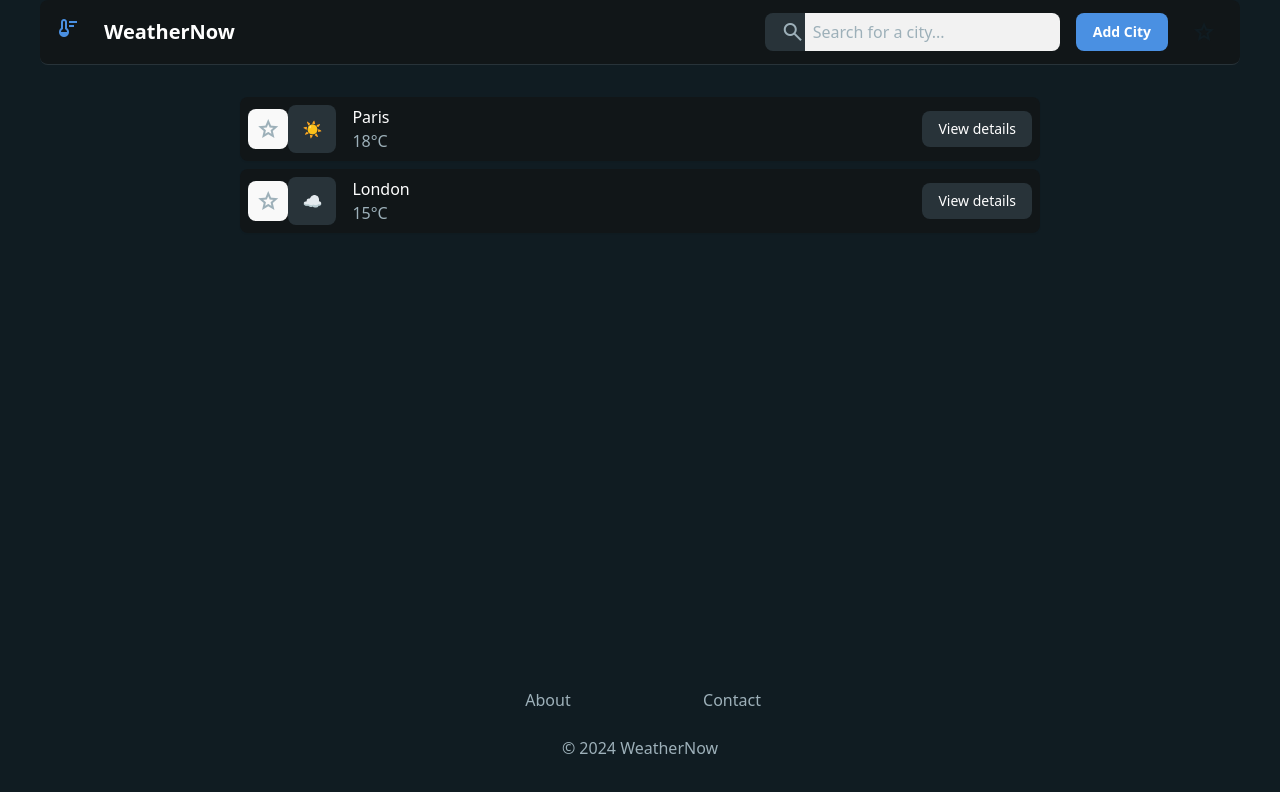
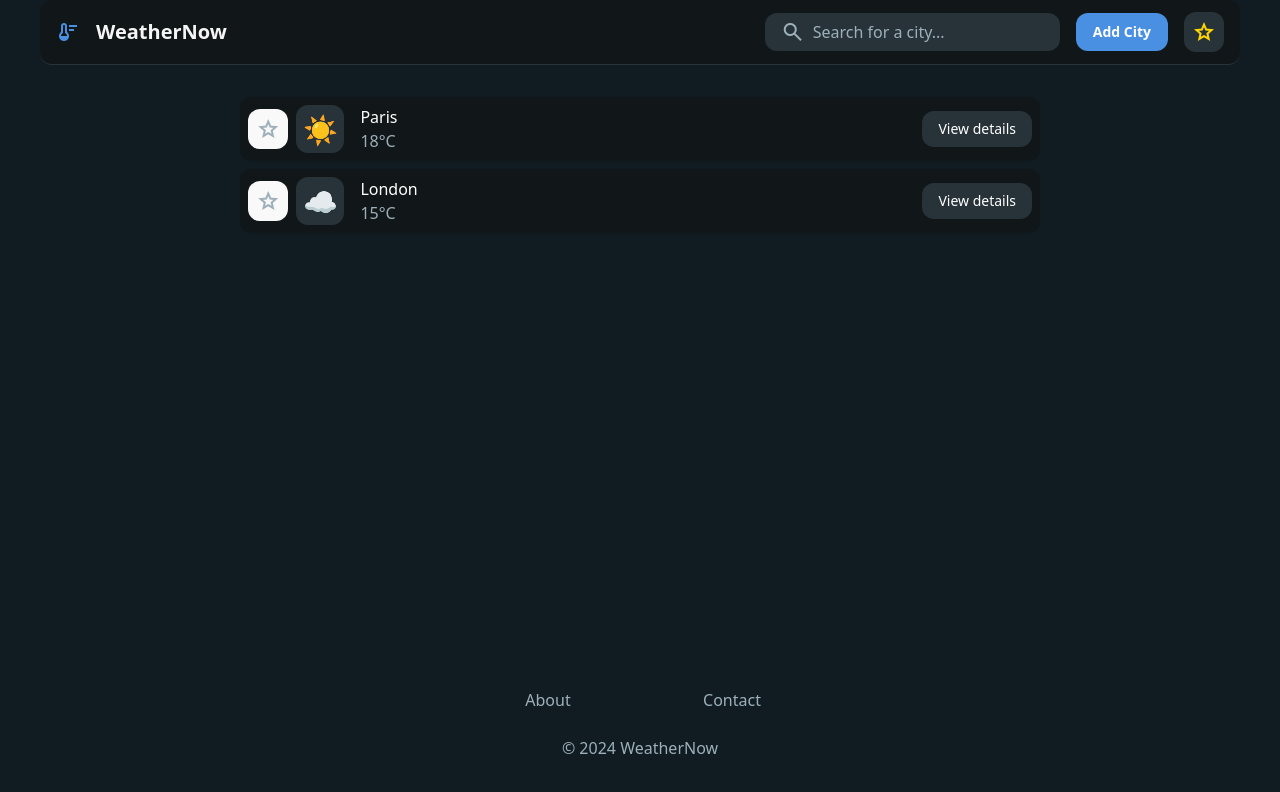
Before and after one commit to VasckMe/Weather-App, a React (Vite) app: page / in a window 1280 px wide. Shown: the top 792 px of the page. Built offline with nearby package versions, Linux system fonts and the light colour scheme.

Commit message:
Fixed layout, add colors

```diff
--- a/index.html
+++ b/index.html
@@ -13,15 +13,30 @@
             theme: {
                 extend: {
                     colors: {
-              primary: "#4A90E2",
-              "background-light": "#F2F2F2",
+                        "seachBarBg": "#111618",
+                        "primary": "#4A90E2",
+                        "accent": "#FFD700",
+                        "background-light": "#F5F5F5",
                         "background-dark": "#101c22",
+                        "text-light": "#333333",
+                        "text-dark": "#F5F5F5",
+                        "card-light": "#FFFFFF",
+                        "card-dark": "#1a2a33",
+                        "surface-dark": "#283339",
+                        "muted-dark": "#9db0b9",
+                        "muted": "#9CA3AF",
+                        "border-dark": "#374151",
+                        "danger": "#EF4444",
+                        "danger-strong": "#B91C1C"
+                    },
+                    fontFamily: {
+                        "display": ["Space Grotesk", "sans-serif"]
                     },
                     borderRadius: {
-              DEFAULT: "0.25rem",
-              lg: "0.5rem",
-              xl: "0.75rem",
-              full: "9999px",
+                        "DEFAULT": "0.5rem",
+                        "lg": "0.75rem",
+                        "xl": "1rem",
+                        "full": "9999px"
                     },
                 },
             },
--- a/src/components/CityListItem.tsx
+++ b/src/components/CityListItem.tsx
@@ -1,6 +1,5 @@
-// src/components/CityListItem.tsx
 import { Link } from 'react-router-dom';
-import { useFavorites } from '../contexts/FavoritesContext'; // <-- 1. Import hooka
+import { useFavorites } from '../contexts/FavoritesContext';
 
 interface CityListItemProps {
     id: string;
@@ -12,41 +11,36 @@ interface CityListItemProps {
 }
 
 export const CityListItem = ({ id, icon, cityName, temperature } : CityListItemProps) => {
-    // <-- 2. Pobierz funkcje z kontekstu
     const { toggleFavorite, isFavorite } = useFavorites();
     const isFav = isFavorite(id);
 
     return (
-        <div className="w-200 h-fit rounded-lg flex justify-between p-2 items-center shadow-md bg-[#111618] shadow-sm">
-
-            {/* --- 3. DODANY PRZYCISK GWIAZDKI --- */}
+        <div className="w-200 h-fit rounded-lg flex justify-between p-2 gap-2 items-center shadow-md bg-seachBarBg shadow-sm">
             <button
               onClick={(e) => {
                 e.stopPropagation(); // Zapobiega kliknięciu na cały element
                 toggleFavorite(id);
               }}
               title={isFav ? "Remove from favorites" : "Add to favorites"}
-              className={`flex items-center justify-center size-10 rounded-lg hover:bg-[#283339] ${isFav ? 'text-accent' : 'text-[#9db0b9]'}`}
+              className={`flex items-center justify-center size-10 rounded-lg hover:bg-surface-dark ${isFav ? 'text-accent' : 'text-muted-dark'}`}
             >
-              <span className="material-symbols-outlined">
-                {isFav ? 'star' : 'star_outline'}
-              </span>
+              <span className="material-symbols-outlined">{'star'}</span>
             </button>
-            {/* ------------------------------------ */}
 
-            <div className="flex items-center gap-4 flex-1"> {/* Dodano flex-1 */}
-                <div className="flex items-center justify-center rounded-lg bg-background-light dark:bg-[#283339] size-12">
-                    <span>{icon}</span>
+            <div className="flex items-center gap-4 flex-1">
+                <div className="flex items-center justify-center rounded-lg bg-background-light dark:bg-surface-dark size-12">
+                    <span className="text-[28px]">{icon}</span>
                 </div>
                 <div className="flex flex-col justify-center">
                     <span className="text-white">{cityName}</span>
-                    <span className="text-[#9db0b9]">{temperature}°C</span>
+                    <span className="text-muted-dark">{temperature}°C</span>
                 </div>
             </div>
+
             <div>
                 <Link
                     to={`/details/${id}`}
-                    className="flex items-center justify-center rounded-lg px-4 py-2 bg-[#283339] text-white text-sm hover:bg-gray-700"
+                    className="flex items-center justify-center rounded-lg px-4 py-2 bg-surface-dark text-white text-sm hover:bg-gray-700"
                 >
                     View details
                 </Link>
--- a/src/components/HourlyForecastItem.tsx
+++ b/src/components/HourlyForecastItem.tsx
@@ -12,7 +12,6 @@ interface HourlyForecastItemProps {
     isNow = false,
   }: HourlyForecastItemProps) => {
 
-    // Dynamiczne klasy dla wyróżnienia "Now"
     const containerClasses = isNow
       ? "bg-primary/20 text-primary border border-primary"
       : "bg-background-dark/50 dark:bg-black/20";
--- a/src/components/MainLayout.tsx
+++ b/src/components/MainLayout.tsx
@@ -1,42 +1,33 @@
-// src/components/MainLayout.tsx
-import { Outlet, Link } from 'react-router-dom';
+import { Outlet, Link } from 'react-router-dom'
 
 export const MainLayout = () => {
   return (
-    // Klasy skopiowane z App.tsx
     <div className="flex flex-col w-full items-center justify-center min-h-screen">
+      <header className="w-300 flex items-center justify-between border-b border-solid border-b-surface-dark px-4 py-3 bg-seachBarBg rounded-lg">
+        <div className="flex items-center gap-4 text-text-light dark:text-text-dark">
+          <span className="text-primary material-symbols-outlined">thermostat</span>
+          <h2 className="text-text-light dark:text-text-dark text-xl font-bold">WeatherNow</h2>
+        </div>
 
-      {/* Header skopiowany z App.tsx */}
-      <header className="w-300 flex items-center justify-between border-b border-solid border-b-[#283339] px-4 py-3 bg-[#111618] rounded-lg">
-        <div className="flex items-center gap-4 text-white">
-          <div className="size-8 text-primary"> {/* Kolor 'primary' się zaktualizuje z tailwind.config.js */}
-            <span className="material-symbols-outlined">thermostat</span>
-          </div>
-          <h2 className="text-white text-xl font-bold">WeatherNow</h2>
-        </div>
         <div className="flex justify-end items-center gap-4">
           <div className="flex w-full flex-1 items-stretch rounded-lg h-full">
-            <div className="text-[#9db0b9] flex bg-[#283339] items-center justify-center pl-4 rounded-l-lg border-r-0">
+            <div className="text-muted dark:text-muted-dark flex bg-background-light dark:bg-surface-dark items-center justify-center pl-4 rounded-l-lg border-r-0">
               <span className="material-symbols-outlined">search</span>
             </div>
-            <input className="form-input flex rounded-lg text-white focus:outline-0 focus:ring-0 border-none bg-background-light bg-[#283339] focus:border-none h-full placeholder:text-[#9db0b9] px-4 rounded-l-none  pl-2" placeholder="Search for a city..." />
+            <input className="form-input flex rounded-lg text-text-light dark:text-text-dark focus:outline-0 focus:ring-0 border-none bg-background-light dark:bg-surface-dark focus:border-none h-full placeholder:text-muted dark:placeholder:text-muted-dark px-4 rounded-l-none  pl-2" placeholder="Search for a city..." />
           </div>
 
-          {/* Przycisk "Add City" */}
           <button className="flex items-center justify-center rounded-lg px-4 bg-primary text-white text-sm font-bold hover:bg-primary/90">
             Add City
           </button>
 
-          {/* --- NOWY PRZYCISK ULUBIONYCH --- */}
           <Link
             to="/favorites"
-            className="flex items-center justify-center rounded-lg size-10 bg-accent text-background-dark hover:bg-accent/90"
+            className="flex items-center justify-center rounded-lg size-10 text-background-light bg-background-light dark:bg-surface-dark"
             title="Favorite Cities"
           >
-            <span className="material-symbols-outlined">star</span>
+            <span className="text-accent material-symbols-outlined">star</span>
           </Link>
-          {/* ---------------------------------- */}
-
         </div>
       </header>
 
@@ -45,13 +36,12 @@ export const MainLayout = () => {
         <Outlet />
       </main>
 
-      {/* Footer skopiowany z App.tsx */}
-      <footer className="w-full flex flex-col gap-6 px-5 py-10 text-center @container mt-auto">
+      <footer className="w-full flex flex-col gap-6 px-5 py-10 text-center">
         <div className="flex items-center justify-center gap-6">
-          <a className="text-[#9db0b9] leading-normal min-w-40 hover:text-primary dark:hover:text-primary" href="#">About</a>
-          <a className="text-[#9db0b9] leading-normal min-w-40 hover:text-primary dark:hover:text-primary" href="#">Contact</a>
+          <a className="text-muted dark:text-muted-dark min-w-40 hover:text-primary dark:hover:text-primary" href="#">About</a>
+          <a className="text-muted dark:text-muted-dark min-w-40 hover:text-primary dark:hover:text-primary" href="#">Contact</a>
         </div>
-        <p className="text-gray-500 dark:text-[#9db0b9] text-base font-normal leading-normal">© 2024 WeatherNow</p>
+        <p className="text-muted dark:text-muted-dark text-base font-normal leading-normal">© 2024 WeatherNow</p>
       </footer>
     </div>
   );
--- a/src/contexts/FavoritesContext.tsx
+++ b/src/contexts/FavoritesContext.tsx
@@ -1,28 +1,23 @@
 import { createContext, useContext, useState, ReactNode, useEffect } from 'react';
 
 interface FavoritesContextType {
-  favorites: string[]; // Tablica ID miast
+  favorites: string[];
   toggleFavorite: (id: string) => void;
   isFavorite: (id: string) => boolean;
 }
 
-// Tworzymy kontekst z domyślną wartością 'undefined'
 const FavoritesContext = createContext<FavoritesContextType | undefined>(undefined);
 
-// Tworzymy Providera
 export const FavoritesProvider = ({ children }: { children: ReactNode }) => {
-  // Inicjalizujemy stan z localStorage, jeśli istnieje
   const [favorites, setFavorites] = useState<string[]>(() => {
     const storedFavorites = localStorage.getItem('favoriteCities');
     return storedFavorites ? JSON.parse(storedFavorites) : [];
   });
 
-  // Efekt do zapisywania w localStorage przy każdej zmianie
   useEffect(() => {
     localStorage.setItem('favoriteCities', JSON.stringify(favorites));
   }, [favorites]);
 
-  // Funkcja do dodawania/usuwania z ulubionych
   const toggleFavorite = (id: string) => {
     setFavorites((prevFavorites) =>
       prevFavorites.includes(id)
@@ -31,7 +26,6 @@ export const FavoritesProvider = ({ children }: { children: ReactNode }) => {
     );
   };
 
-  // Funkcja pomocnicza do sprawdzania
   const isFavorite = (id: string) => favorites.includes(id);
 
   return (
@@ -41,7 +35,6 @@ export const FavoritesProvider = ({ children }: { children: ReactNode }) => {
   );
 };
 
-// Tworzymy custom hook, aby łatwiej używać kontekstu
 export const useFavorites = () => {
   const context = useContext(FavoritesContext);
   if (context === undefined) {
--- a/src/pages/WeatherDetails.tsx
+++ b/src/pages/WeatherDetails.tsx
@@ -10,12 +10,9 @@ import { useFavorites } from '../contexts/FavoritesContext'; // <-- 1. Import ho
 export const WeatherDetails = () => {
   const { cityId } = useParams<{ cityId: string }>();
   const cityData = DATA.find(city => city.id === cityId);
-
-  // <-- 2. Pobierz funkcje z kontekstu
   const { toggleFavorite, isFavorite } = useFavorites();
 
   if (!cityData) {
-    // ... (bez zmian)
     return (
       <div className="text-white text-center p-8">
         <p>Nie znaleziono danych dla miasta.</p>
@@ -27,23 +24,18 @@ export const WeatherDetails = () => {
   }
 
   const { details } = cityData;
-  const isFav = isFavorite(cityData.id); // <-- 3. Sprawdź status ulubionych
+  const isFav = isFavorite(cityData.id);
 
   return (
     <div className="flex flex-col max-w-[960px] flex-1 w-full">
-
-      {/* Breadcrumbs */}
       <div className="flex flex-wrap gap-2 p-4">
-        {/* ... (bez zmian) ... */}
         <Link className="text-gray-400 dark:text-gray-500 text-base font-medium leading-normal" to="/">Home</Link>
         <span className="text-gray-400 dark:text-gray-500 text-base font-medium leading-normal">/</span>
         <span className="text-white text-base font-medium leading-normal">{cityData.cityName}</span>
       </div>
 
-      {/* Główne informacje */}
       <div className="flex flex-col md:flex-row justify-between items-start md:items-center px-4 pt-6 pb-3">
         <div>
-          {/* --- 4. DODANY PRZYCISK GWIAZDKI --- */}
           <div className="flex items-center gap-4">
             <h1 className="text-white tracking-light text-[32px] font-bold leading-tight">{cityData.cityName}, {cityData.countryCode}</h1>
             <button
@@ -56,11 +48,10 @@ export const WeatherDetails = () => {
               </span>
             </button>
           </div>
-          {/* ---------------------------------- */}
           <p className="text-gray-400 dark:text-gray-500 text-sm font-normal leading-normal pt-1">Sunday, 10:00 AM</p>
         </div>
+
         <div className="flex items-center mt-4 md:mt-0">
-          {/* ... (reszta bez zmian) ... */}
           <span className="text-6xl text-primary">{cityData.icon}</span>
           <div>
             <h1 className="text-white tracking-light text-[48px] font-bold leading-tight ml-4">{cityData.temperature}°C</h1>
@@ -69,9 +60,7 @@ export const WeatherDetails = () => {
         </div>
       </div>
 
-      {/* Siatka ze statystykami */}
       <div className="grid grid-cols-2 md:grid-cols-3 lg:grid-cols-6 gap-4 p-4">
-        {/* ... (bez zmian) ... */}
         <StatCard iconName="air" title="Wind" value={details.wind} />
         <StatCard iconName="humidity_mid" title="Humidity" value={details.humidity} />
         <StatCard iconName="wb_sunny" title="UV Index" value={details.uvIndex} />
@@ -80,24 +69,8 @@ export const WeatherDetails = () => {
         <StatCard iconName="schedule" title="Sunrise" value={details.sunrise} />
       </div>
 
-      {/* Prognoza godzinowa */}
       <HourlyForecast data={cityData.hourlyForecast} />
-
-      {/* Prognoza 7-dniowa */}
       <SevenDayForecast data={cityData.sevenDayForecast} />
-
-      {/* Mapa */}
-      <div className="flex w-full grow bg-background-light dark:bg-background-dark @container p-4">
-        {/* ... (bez zmian) ... */}
-        <div className="w-full gap-1 overflow-hidden bg-background-light dark:bg-background-dark @[480px]:gap-2 aspect-[2/1] rounded-lg flex">
-          <div
-            className="w-full bg-center bg-no-repeat bg-cover aspect-auto rounded-lg flex-1"
-            data-alt={`A map showing the location of ${cityData.cityName}`}
-            data-location={cityData.cityName}
-            style={{ backgroundImage: 'url("https://lh3.googleusercontent.com/aida-public/AB6AXuBWIFlaJNJsw7QmnlL1R5bsyLvMkuWyE9WCaZVMrTYoopOWM_CZ1_h37aaF_Ls_nuYQnNW3VeoHDGzshZUnIFx9kCmOaoZvtnu3D1NNKhxWUOLFHuRBemUeUuJli1vhIbg4M4UxZlZjOFBsHOk-P4FftYYFlvODKwLdb4eu5KFfuRMut5M7onowrDz8O7ZsYb19Q6ezqOxdFPWQyKyRMXGbSYGqaL9Z0pO6bEFYK4h-4dV2VqF6VDj42qVLZCcYvBSgUe301K8k35Y")' }}
-          ></div>
-        </div>
-      </div>
 
     </div>
   );
--- a/tailwind.config.js
+++ /dev/null
@@ -1,33 +0,0 @@
-/** @type {import('tailwindcss').Config} */
-export default {
-    content: [
-      "./index.html",
-      "./src/**/*.{js,ts,jsx,tsx}",
-    ],
-    darkMode: "class",
-    theme: {
-      extend: {
-        colors: {
-          "background-light": "#F5F5F5",
-          "background-dark": "#101c22",
-
-          "primary": "#87CEEB",
-          "accent": "#FFD700",
-          "text-light": "#333333",
-          "text-dark": "#F5F5F5",
-          "card-light": "#FFFFFF",
-          "card-dark": "#1a2a33"
-        },
-        borderRadius: {
-          "DEFAULT": "0.5rem",
-          "lg": "0.75rem",
-          "xl": "1rem",
-          "full": "9999px"
-        },
-      },
-    },
-    plugins: [
-      require('@tailwindcss/forms'),
-      require('@tailwindcss/container-queries'),
-    ],
-  }
```
Also changed, not shown: src/components/FavoriteCityCard.tsx (+6 -10 lines), src/pages/FavoriteCities.tsx (+11 -20 lines). Lines whose indentation alone changed are shown as unchanged.
